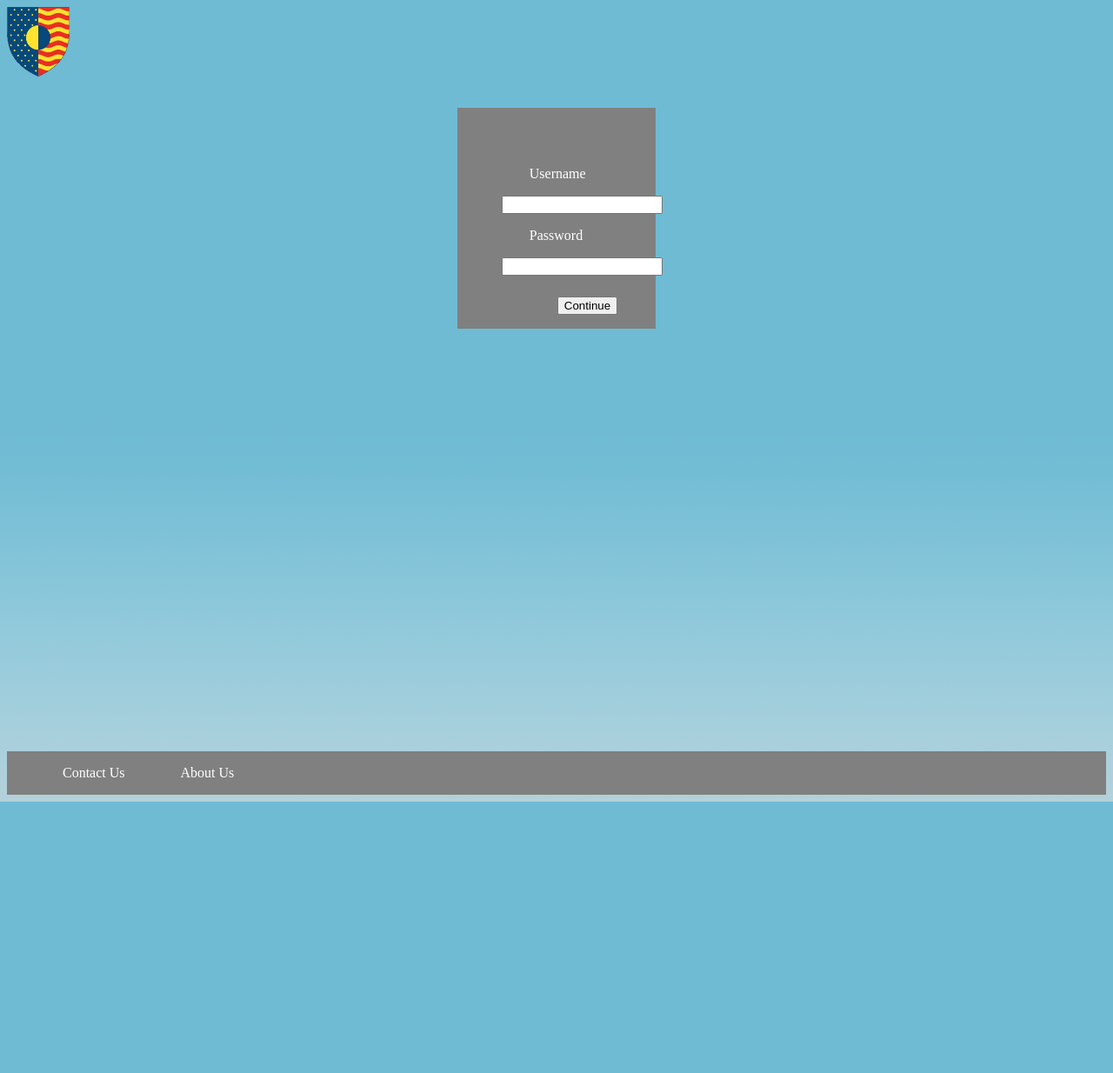
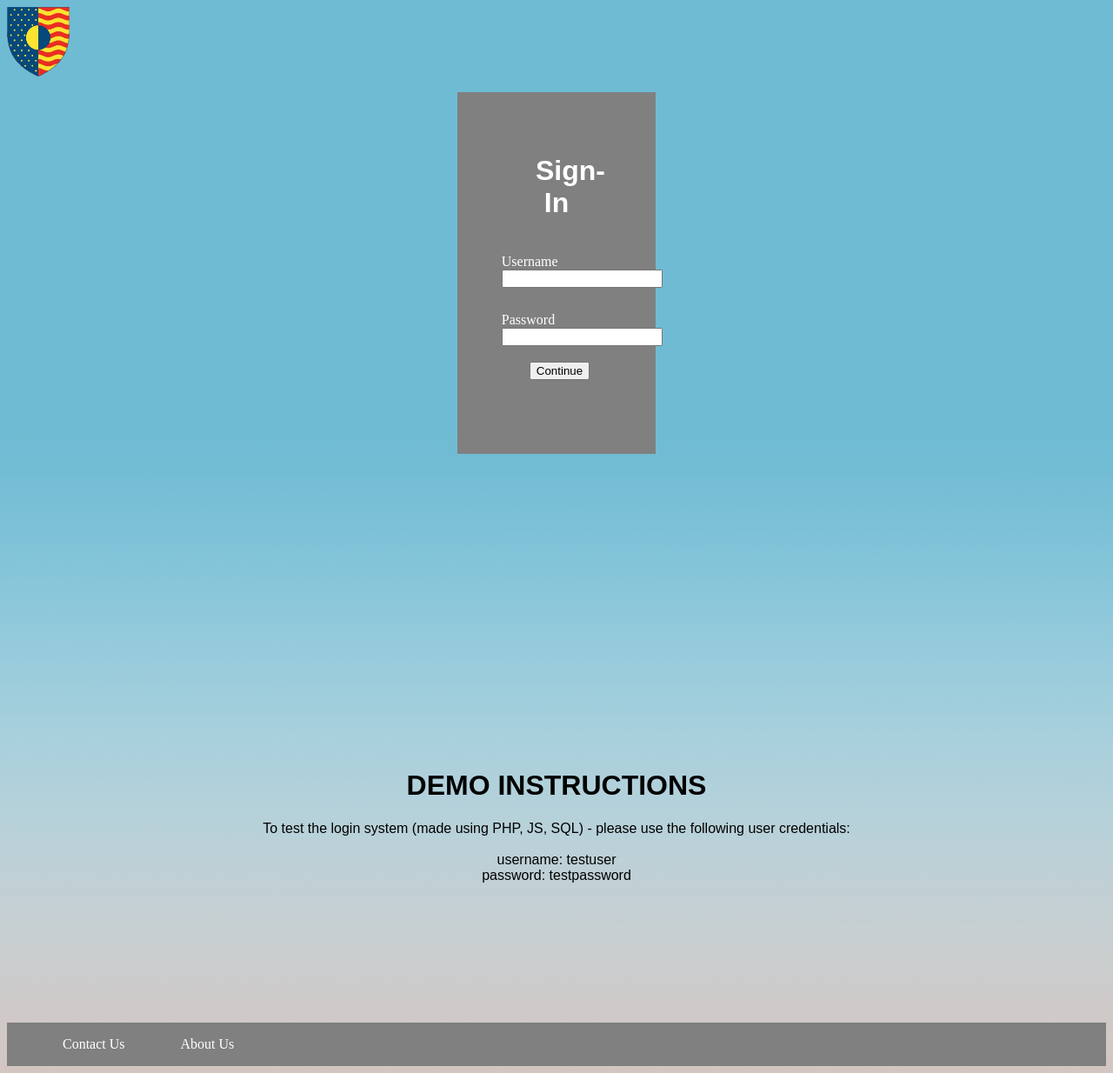
Before and after one commit to kieran6/urban-octo-waddle, a PHP site: page /login.php in a window 1280 px wide. Shown: the whole page at 87% size. Before the commit the page ends 922 px from the top, so only its background shows below. Run offline with PHP 8.4, Linux system fonts and the light colour scheme.

Commit message:
Update login.php

```diff
--- a/login.php
+++ b/login.php
@@ -1,30 +1,37 @@
 
-<!doctype html>
-
-<html lang="en">
-
+<html>
 <head>
  <title>Yale School of Art: Login</title>
  <link rel="stylesheet" type="text/css" href="YaleArt.css">
 </head>
 <body>
 
- <a href="index.html"><img id = "logo" src="logo.png"></a>
+<img id="logo" src="logo.png">
   <br class="clear">
   <br/>
-<br>
-  <div align="center" class =login>
-<form action="login.php" method="post">
-<p>Username</p>
+<center>
+  <div class =login>
+
+<form action="query.php" method="post">
+<center><h1><font face="arial"><font color = "white">Sign-In</font></font></h1></center>
+<br/>
+Username
+<br/>
  <input type="text" id="username" name="username">
-<p>Password</p>
- <input type="text" id="password" name="password">
- <div class="submit-button">
+ <br/>
+ Password
+ <br/>
+ <input type="password" id="password" name="password">
+ <br/>
+ <br/>
+ <div class="button">
   <button type="submit">Continue</button>
+  <br/><br/>
+
+
 </div>
 </div>
 </form>
-
 <br>
 <br>
 <br>
@@ -44,6 +51,17 @@
 <br>
 <br>
 <br>
+<center><h1><font face= "Arial">DEMO INSTRUCTIONS</h1></center>
+
+<p>
+To test the login system (made using PHP, JS, SQL) - please use the following user credentials:
+<br>
+<br>
+username: testuser
+<br>
+password: testpassword
+</font>
+</p>
 <br>
 <br>
 <br>
```
